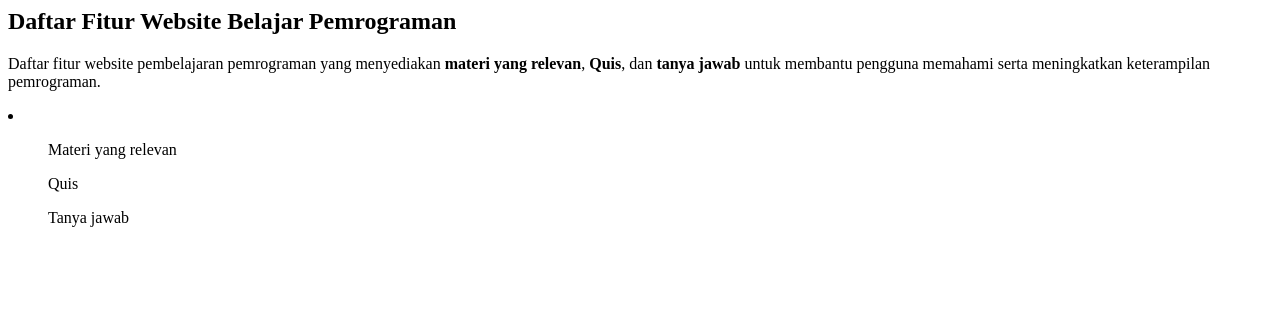
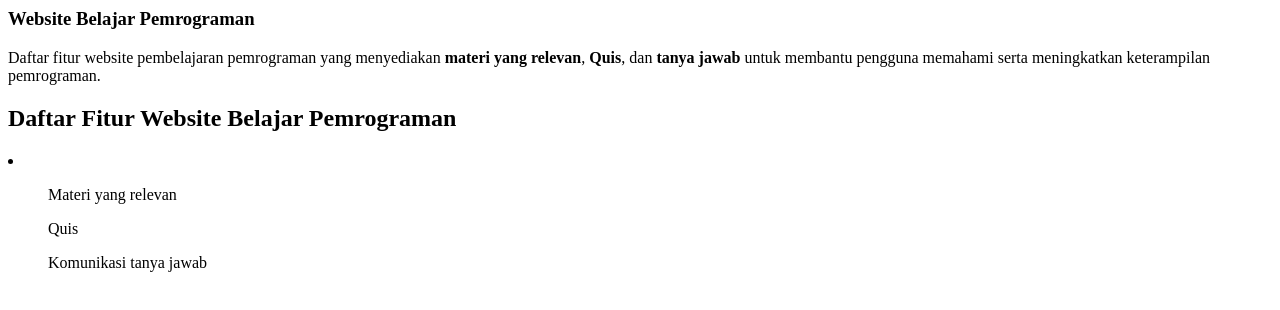
Before and after one commit to cinthya-269/Mobile_Programme, a plain HTML site: page src/index.html in a window 1280 px wide. Drawn offline with Linux system fonts and the light colour scheme.

Commit message:
Update index.html
menambah dan mengurangi list

```diff
--- a/src/index.html
+++ b/src/index.html
@@ -2,11 +2,14 @@
 </head>
 
 <body>
+
+  <h3>Website Belajar Pemrograman</h3>
+  <p>Daftar fitur website pembelajaran pemrograman yang menyediakan <b>materi yang relevan</b>, <b>Quis</b>, dan <b>tanya jawab</b> untuk membantu pengguna memahami serta meningkatkan keterampilan pemrograman.</p>
+
   <h2> Daftar Fitur Website Belajar Pemrograman </h2>
-  <p>Daftar fitur website pembelajaran pemrograman yang menyediakan <b>materi yang relevan</b>, <b>Quis</b>, dan <b>tanya jawab</b> untuk membantu pengguna memahami serta meningkatkan keterampilan pemrograman.</p>
   <li>
     <ul>Materi yang relevan</ul>
     <ul>Quis</ul>
-    <ul>Tanya jawab</ul>
+    <ul>Komunikasi tanya jawab</ul>
   </li>
 </body>
```
